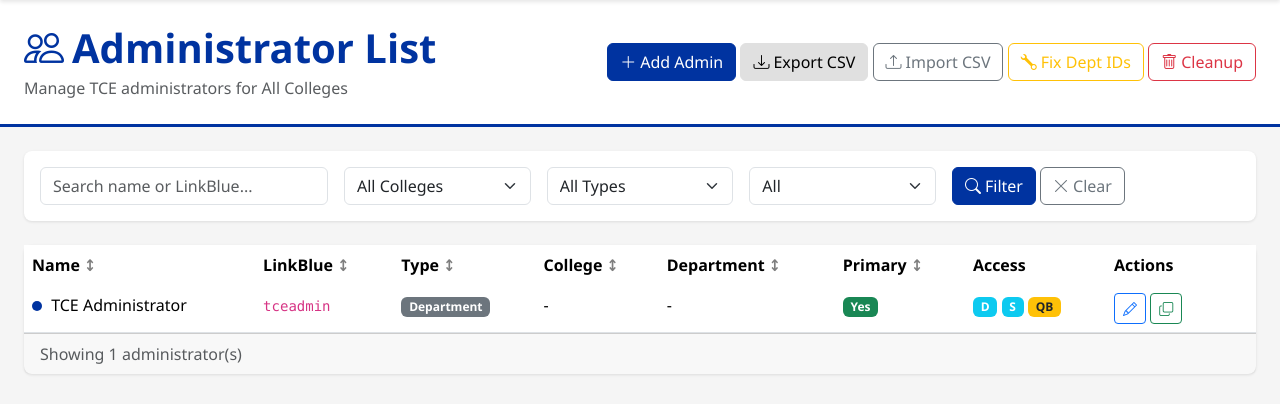
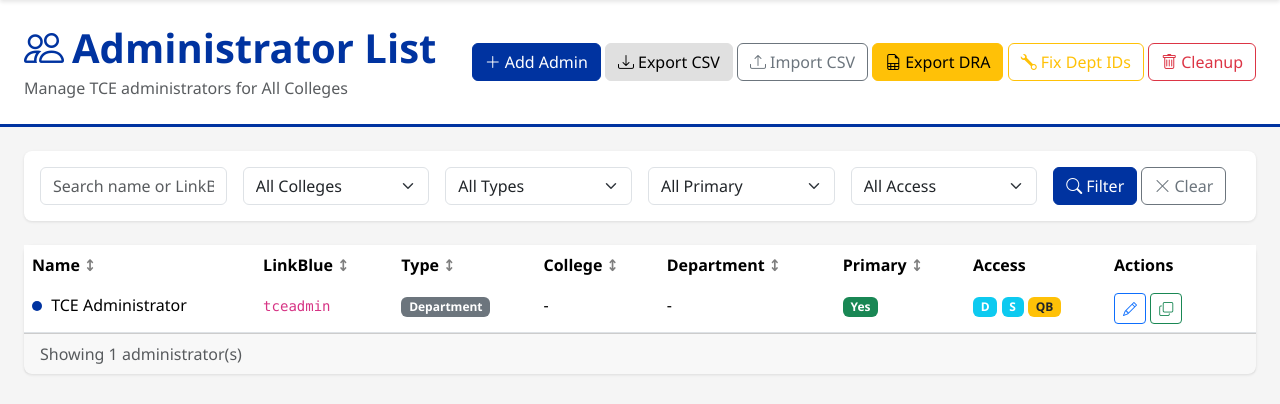
Before and after one commit to akwaed/tce-admin, a Flask app: page /admin/ in a window 1280 px wide. Shown: the part 66-470 px from the top of the page. Run offline with Flask 3, Linux system fonts and the light colour scheme; a user stored in the database is signed in.

Commit message:
Update DRA export to filter by S flag and move button to admin list
Changes:
- DRA export now only includes admins with has_static_report_access (S flag)
- Moved Export DRA button from verification page to admin list page
- Added access filter dropdown on admin list page (D, S, QB flags)
- Filter allows filtering admins by their access flags

```diff
--- a/app/routes/admin.py
+++ b/app/routes/admin.py
@@ -49,6 +49,7 @@ def list_admins():
     type_filter = request.args.get('type', '')
     search = request.args.get('search', '').strip().lower()
     primary_filter = request.args.get('primary', '')
+    access_filter = request.args.get('access', '')
 
     # Base query based on user's access
     query = current_user.get_visible_admins_query()
@@ -64,6 +65,12 @@ def list_admins():
         query = query.filter(Admin.is_primary_contact == True)
     elif primary_filter == 'no':
         query = query.filter(Admin.is_primary_contact == False)
+    if access_filter == 'D':
+        query = query.filter(Admin.has_dashboard_access == True)
+    elif access_filter == 'S':
+        query = query.filter(Admin.has_static_report_access == True)
+    elif access_filter == 'QB':
+        query = query.filter(Admin.has_qb_access == True)
     if search:
         query = query.filter(
             db.or_(
@@ -102,7 +109,8 @@ def list_admins():
                              'department': dept_filter,
                              'type': type_filter,
                              'search': search,
-                             'primary': primary_filter
+                             'primary': primary_filter,
+                             'access': access_filter
                          })
 
 
--- a/app/routes/tracking.py
+++ b/app/routes/tracking.py
@@ -358,11 +358,14 @@ def export_dra():
     - source: The organizational unit code (college DRA code, department ID, or class ID)
     - target: The admin's linkblue
     - targetType: C4 (college), D3 (department), or CRS1 (course)
+
+    Only exports admins with the S flag (has_static_report_access = True)
     """
-    # Get all active admins (excluding super admins who don't have DRA assignments)
+    # Get all active admins with S flag (excluding super admins who don't have DRA assignments)
     admins = Admin.query.filter(
         Admin.is_active == True,
-        Admin.role != 'super_admin'
+        Admin.role != 'super_admin',
+        Admin.has_static_report_access == True  # S flag filter
     ).all()
 
     # Create CSV in memory
@@ -460,11 +463,15 @@ def export_dra():
 @tracking_bp.route('/dra-preview')
 @super_admin_required
 def dra_preview():
-    """Preview DRA export data before downloading"""
-    # Get all active admins (excluding super admins)
+    """Preview DRA export data before downloading.
+
+    Only includes admins with the S flag (has_static_report_access = True)
+    """
+    # Get all active admins with S flag (excluding super admins)
     admins = Admin.query.filter(
         Admin.is_active == True,
-        Admin.role != 'super_admin'
+        Admin.role != 'super_admin',
+        Admin.has_static_report_access == True  # S flag filter
     ).all()
 
     preview_data = []
--- a/app/templates/admin/list.html
+++ b/app/templates/admin/list.html
@@ -23,6 +23,9 @@
                 <i class="bi bi-upload me-1"></i>Import CSV
             </a>
             {% if current_user.is_super_admin() %}
+            <a href="{{ url_for('tracking.dra_preview') }}" class="btn btn-warning">
+                <i class="bi bi-file-earmark-spreadsheet me-1"></i>Export DRA
+            </a>
             <a href="{{ url_for('admin.fix_department_ids') }}" class="btn btn-outline-warning">
                 <i class="bi bi-wrench me-1"></i>Fix Dept IDs
             </a>
@@ -40,7 +43,7 @@
     <div class="card-body">
         <form method="GET" action="{{ url_for('admin.list_admins') }}">
             <div class="row g-3">
-                <div class="col-md-3">
+                <div class="col-md-2">
                     <input type="text" class="form-control" name="search"
                            placeholder="Search name or LinkBlue..."
                            value="{{ current_filters.search }}">
@@ -65,12 +68,20 @@
                 </div>
                 <div class="col-md-2">
                     <select name="primary" class="form-select">
-                        <option value="">All</option>
+                        <option value="">All Primary</option>
                         <option value="yes" {% if current_filters.primary == 'yes' %}selected{% endif %}>Primary Only</option>
                         <option value="no" {% if current_filters.primary == 'no' %}selected{% endif %}>Non-Primary</option>
                     </select>
                 </div>
-                <div class="col-md-3">
+                <div class="col-md-2">
+                    <select name="access" class="form-select">
+                        <option value="">All Access</option>
+                        <option value="D" {% if current_filters.access == 'D' %}selected{% endif %}>Dashboard (D)</option>
+                        <option value="S" {% if current_filters.access == 'S' %}selected{% endif %}>Static Reports (S)</option>
+                        <option value="QB" {% if current_filters.access == 'QB' %}selected{% endif %}>Question Bank (QB)</option>
+                    </select>
+                </div>
+                <div class="col-md-2">
                     <button type="submit" class="btn btn-uk-primary">
                         <i class="bi bi-search me-1"></i>Filter
                     </button>
--- a/app/templates/verification/list.html
+++ b/app/templates/verification/list.html
@@ -10,11 +10,6 @@
             <p class="text-muted mb-0">Course listings with TCE status for {{ current_user.scope_display }}</p>
         </div>
         <div>
-            {% if current_user.is_super_admin() %}
-            <a href="{{ url_for('tracking.dra_preview') }}" class="btn btn-warning me-2">
-                <i class="bi bi-file-earmark-spreadsheet me-1"></i>Export DRA
-            </a>
-            {% endif %}
             <a href="{{ url_for('verification.export_courses', **current_filters) }}" class="btn btn-uk-secondary">
                 <i class="bi bi-download me-1"></i>Export CSV
             </a>
```
